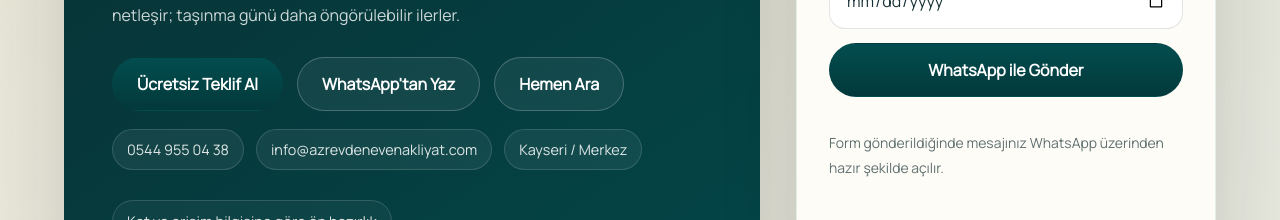
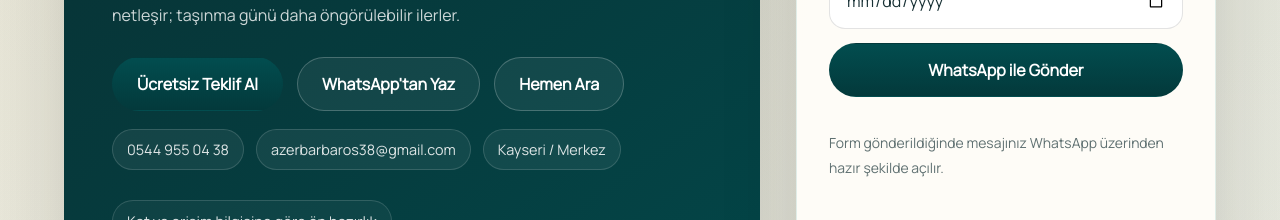
Before and after one commit to Azer0438/AZRNAKLIYAT, a React (Vite) app: page / in a window 1280 px wide. Shown: the part 920-1140 px from the top of the page. Built offline with nearby package versions, Linux system fonts and the light colour scheme.

Commit message:
Update sharedSiteData.js

```diff
--- a/src/data/sharedSiteData.js
+++ b/src/data/sharedSiteData.js
@@ -3,7 +3,7 @@ export const contactInfo = {
   whatsappDisplay: "0544 955 04 38",
   callRaw: "905449550438",
   callDisplay: "0544 955 04 38",
-  email: "info@azrevdenevenakliyat.com",
+  email: "azerbarbaros38@gmail.com",
   address: "Kayseri / Merkez"
 };
 
@@ -19,7 +19,7 @@ export const contactMeta = {
 
 export const siteMeta = {
   brandName: "AZR Evden Eve Nakliyat",
-  siteUrl: "https://azrevdenevenakliyat.com",
+  siteUrl: "https://azrevdenevenakliyat.com.tr",
   logoPath: "/images/azr-logo.png",
   defaultSocialImagePath: "/images/azr-og-image.png",
   contentUpdatedAt: "2026-04-23"
```
